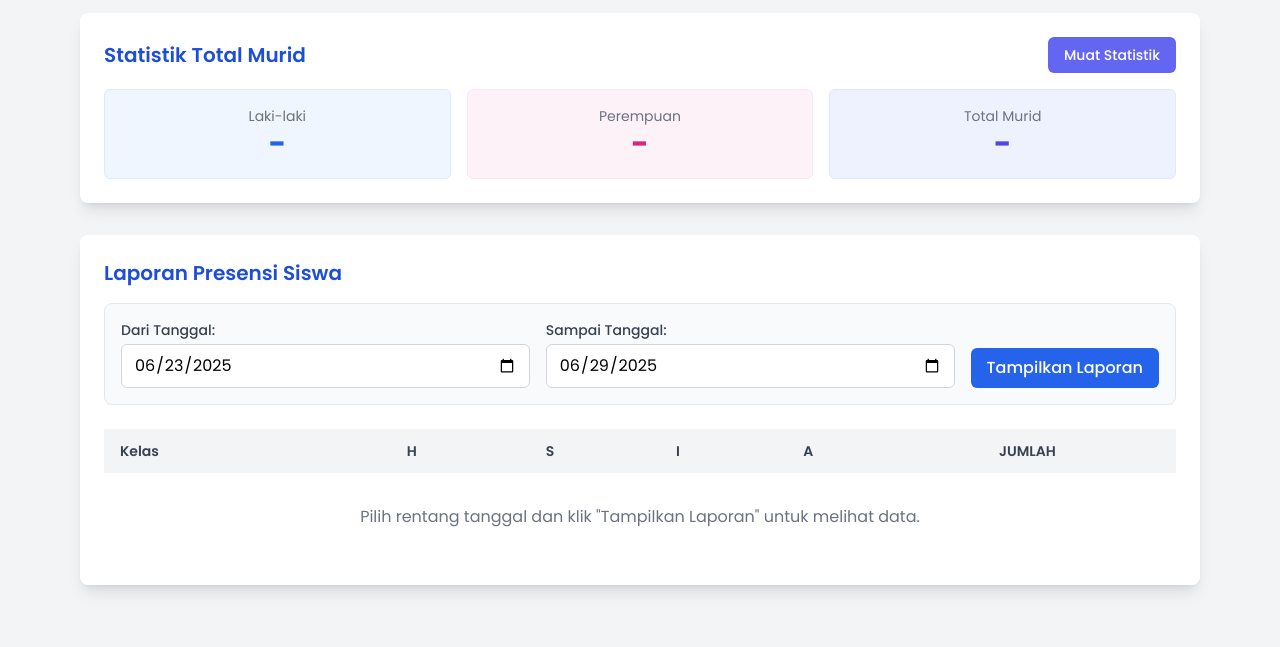
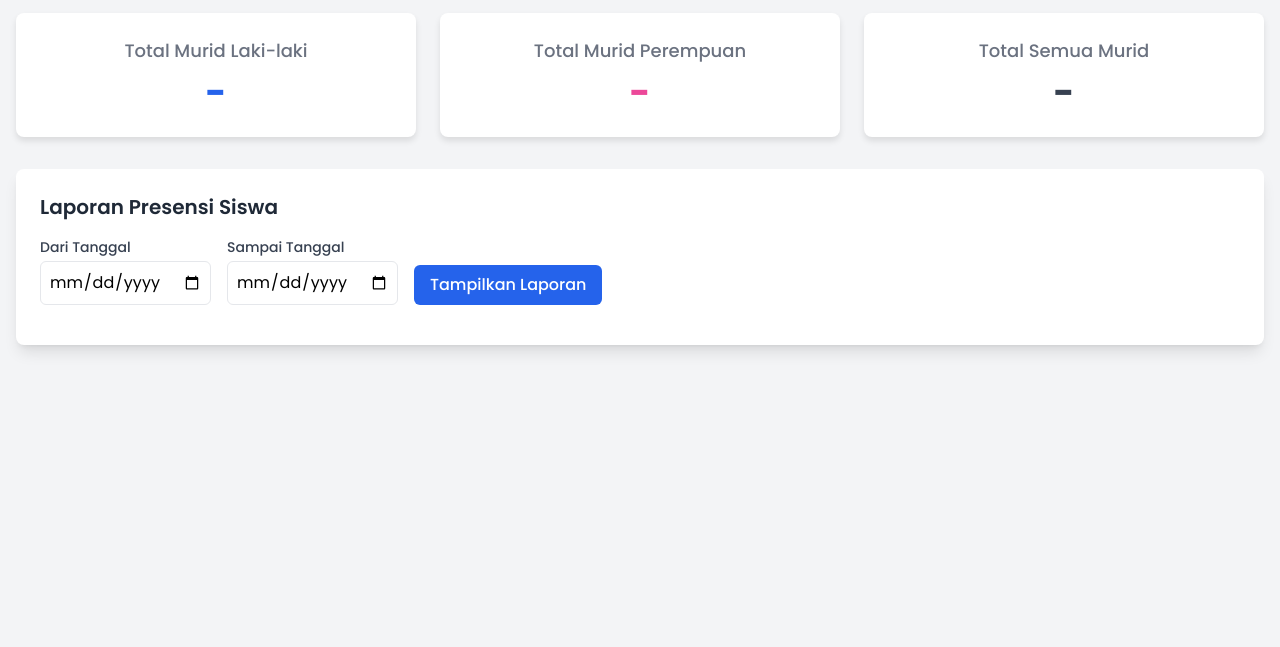
Before and after one commit to adenube/super-app-guru, a plain HTML site: page dashboard.html in a window 1280 px wide. Shown: the part 153-800 px from the top of the page. Drawn offline with nearby package versions, Linux system fonts and the light colour scheme.

Commit message:
Add files via upload

```diff
--- a/dashboard.html
+++ b/dashboard.html
@@ -2,16 +2,23 @@
 <html lang="id">
 <head>
     <base target="_top">
-    <meta charset="UTF-8">
-    <meta name="viewport" content="width=device-width, initial-scale=1.0">
     <title>Dashboard - SuperApp Guru</title>
     <script src="https://cdn.tailwindcss.com"></script>
     <script src="https://cdn.jsdelivr.net/npm/@supabase/supabase-js@2"></script>
     <style>
         @import url('https://fonts.googleapis.com/css2?family=Poppins:wght@300;400;500;600;700&display=swap');
         body { font-family: 'Poppins', sans-serif; background-color: #f0f4f8; }
-        .clickable-cell { cursor: pointer; color: #2563eb; font-weight: 600; padding: 4px 8px; border-radius: 6px; transition: background-color 0.2s; }
-        .clickable-cell:hover { color: #1d4ed8; background-color: #eff6ff; }
+        .stat-card {
+            background-color: white;
+            border-radius: 8px;
+            padding: 24px;
+            text-align: center;
+            box-shadow: 0 4px 6px rgba(0, 0, 0, 0.1);
+        }
+        .schedule-card-mini {
+            background: linear-gradient(135deg, #667eea 0%, #764ba2 100%);
+            color: white;
+        }
     </style>
 </head>
 <body class="min-h-screen bg-gray-100">
@@ -33,31 +40,43 @@
         </div>
       </div>
     </nav>
-    <div class="max-w-6xl mx-auto py-8 px-4" id="dashboard-content">
+
+    <div class="max-w-7xl mx-auto py-8 px-4">
         <h1 class="text-3xl font-bold text-blue-800 mb-8">Dashboard Rekapitulasi</h1>
-        <div class="bg-white rounded-lg shadow-lg p-6 mb-8">
-            <div class="flex justify-between items-center mb-4"><h2 class="text-xl font-semibold text-blue-700">Statistik Total Murid</h2><button id="muatStatistikBtn" class="bg-indigo-500 hover:bg-indigo-600 text-white font-medium py-2 px-4 rounded-md text-sm">Muat Statistik</button></div>
-            <div class="grid grid-cols-1 md:grid-cols-3 gap-4">
-                <div class="bg-blue-50 p-4 rounded-md border border-blue-100 text-center"><div class="text-sm text-gray-500">Laki-laki</div><div class="text-3xl font-bold text-blue-600" id="totalLaki">-</div></div>
-                <div class="bg-pink-50 p-4 rounded-md border border-pink-100 text-center"><div class="text-sm text-gray-500">Perempuan</div><div class="text-3xl font-bold text-pink-600" id="totalPerempuan">-</div></div>
-                <div class="bg-indigo-50 p-4 rounded-md border border-indigo-100 text-center"><div class="text-sm text-gray-500">Total Murid</div><div class="text-3xl font-bold text-indigo-600" id="totalMurid">-</div></div>
+
+        <div id="jadwal-hari-ini" class="mb-8">
+            </div>
+        <div class="grid grid-cols-1 md:grid-cols-3 gap-6 mb-8">
+            <div class="stat-card">
+                <h3 class="text-lg font-medium text-gray-500">Total Murid Laki-laki</h3>
+                <p id="totalLaki" class="text-4xl font-bold text-blue-600 mt-2">-</p>
+            </div>
+            <div class="stat-card">
+                <h3 class="text-lg font-medium text-gray-500">Total Murid Perempuan</h3>
+                <p id="totalPerempuan" class="text-4xl font-bold text-pink-500 mt-2">-</p>
+            </div>
+            <div class="stat-card">
+                <h3 class="text-lg font-medium text-gray-500">Total Semua Murid</h3>
+                <p id="totalMurid" class="text-4xl font-bold text-gray-700 mt-2">-</p>
             </div>
         </div>
-        <div class="bg-white rounded-lg shadow-lg p-6 mt-8">
-            <h2 class="text-xl font-semibold text-blue-700 mb-4">Laporan Presensi Siswa</h2>
-            <div class="flex flex-col md:flex-row gap-4 mb-6 p-4 bg-gray-50 rounded-lg border">
-                <div class="flex-1"><label for="startDate" class="block text-sm font-medium text-gray-700 mb-1">Dari Tanggal:</label><input type="date" id="startDate" class="w-full px-3 py-2 border border-gray-300 rounded-md"></div>
-                <div class="flex-1"><label for="endDate" class="block text-sm font-medium text-gray-700 mb-1">Sampai Tanggal:</label><input type="date" id="endDate" class="w-full px-3 py-2 border border-gray-300 rounded-md"></div>
-                <div class="flex-shrink-0 self-end"><button id="terapkanFilterBtn" class="w-full bg-blue-600 hover:bg-blue-700 text-white font-medium py-2 px-4 rounded-md">Tampilkan Laporan</button></div>
+
+        <div class="bg-white rounded-lg shadow-lg p-6">
+            <h2 class="text-xl font-semibold text-gray-800 mb-4">Laporan Presensi Siswa</h2>
+            <div class="flex flex-wrap gap-4 items-end mb-4">
+                <div>
+                    <label for="tanggalMulai" class="block text-sm font-medium text-gray-700">Dari Tanggal</label>
+                    <input type="date" id="tanggalMulai" class="w-full mt-1 p-2 border rounded-md">
+                </div>
+                <div>
+                    <label for="tanggalSelesai" class="block text-sm font-medium text-gray-700">Sampai Tanggal</label>
+                    <input type="date" id="tanggalSelesai" class="w-full mt-1 p-2 border rounded-md">
+                </div>
+                <button id="tampilkanLaporan" class="bg-blue-600 hover:bg-blue-700 text-white font-medium py-2 px-4 rounded-md">Tampilkan Laporan</button>
             </div>
-            <div class="overflow-x-auto">
-                <table class="min-w-full bg-white"><thead class="bg-gray-100"><tr><th class="py-3 px-4 text-left text-sm font-semibold text-gray-700">Kelas</th><th class="py-3 px-4 text-center text-sm font-semibold text-gray-700">H</th><th class="py-3 px-4 text-center text-sm font-semibold text-gray-700">S</th><th class="py-3 px-4 text-center text-sm font-semibold text-gray-700">I</th><th class="py-3 px-4 text-center text-sm font-semibold text-gray-700">A</th><th class="py-3 px-4 text-center text-sm font-semibold text-gray-700">JUMLAH</th></tr></thead><tbody id="rekapPresensiBody"></tbody></table>
-                 <div id="emptyStateLaporan" class="text-center py-8 text-gray-500"><p>Pilih rentang tanggal dan klik "Tampilkan Laporan" untuk melihat data.</p></div>
-            </div>
+            <div id="laporan-container" class="overflow-x-auto">
+                </div>
         </div>
-    </div>
-    <div id="detailModal" class="hidden fixed inset-0 bg-gray-600 bg-opacity-50 overflow-y-auto h-full w-full flex items-center justify-center z-50">
-        <div class="relative mx-auto p-5 border w-full max-w-md shadow-lg rounded-md bg-white"><div class="mt-3"><div class="flex justify-between items-center mb-4"><h3 class="text-lg leading-6 font-medium text-gray-900" id="modalTitle">Detail Siswa</h3><button id="closeModalXBtn" class="text-gray-400 hover:text-gray-600">&times;</button></div><div class="mt-2 px-2 py-3 max-h-60 overflow-y-auto"><ul id="modalList" class="text-left list-disc list-inside space-y-1"></ul></div><div class="items-center px-4 py-3 mt-4"><button id="closeModalBtn" class="px-4 py-2 bg-blue-500 text-white text-base font-medium rounded-md w-full shadow-sm hover:bg-blue-600">Tutup</button></div></div></div>
     </div>
     <script src="scripts/dashboard.js"></script>
 </body>
```
Also changed, not shown: jadwal.html (+51 -25 lines).
